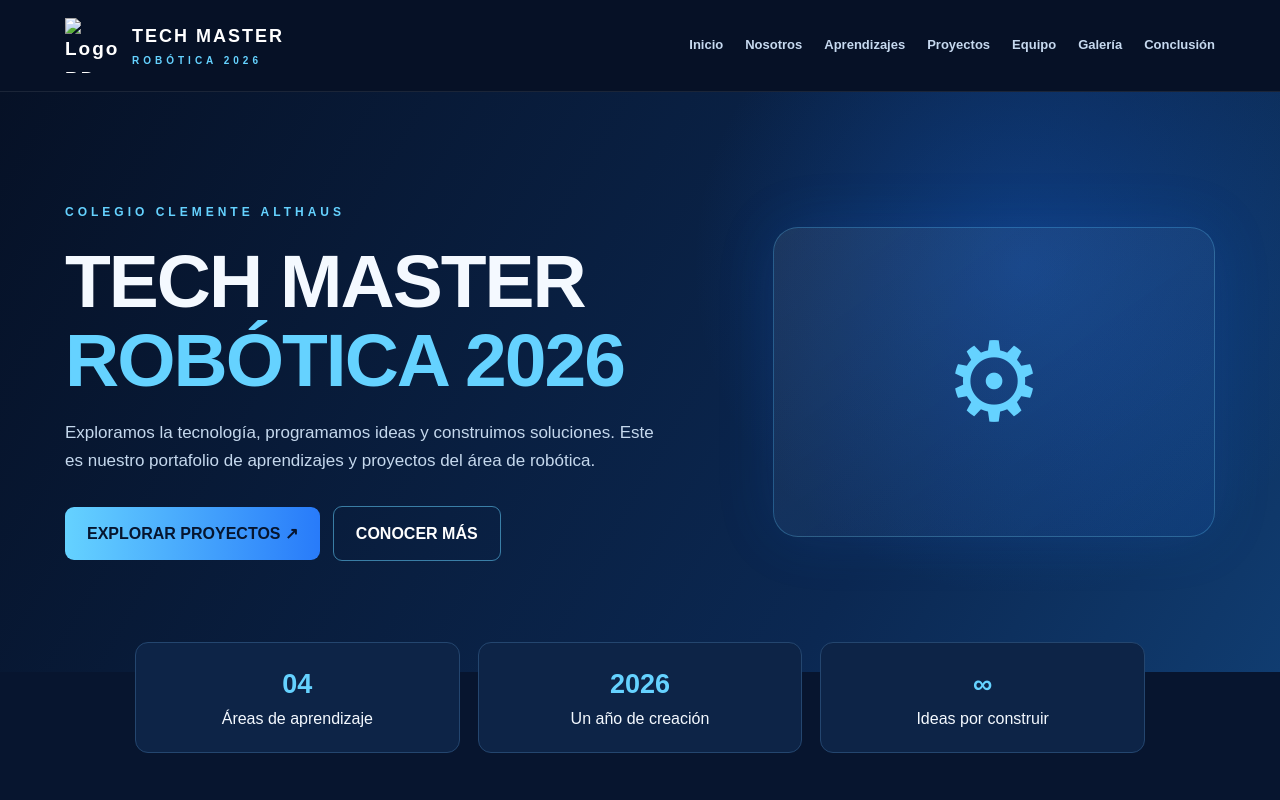
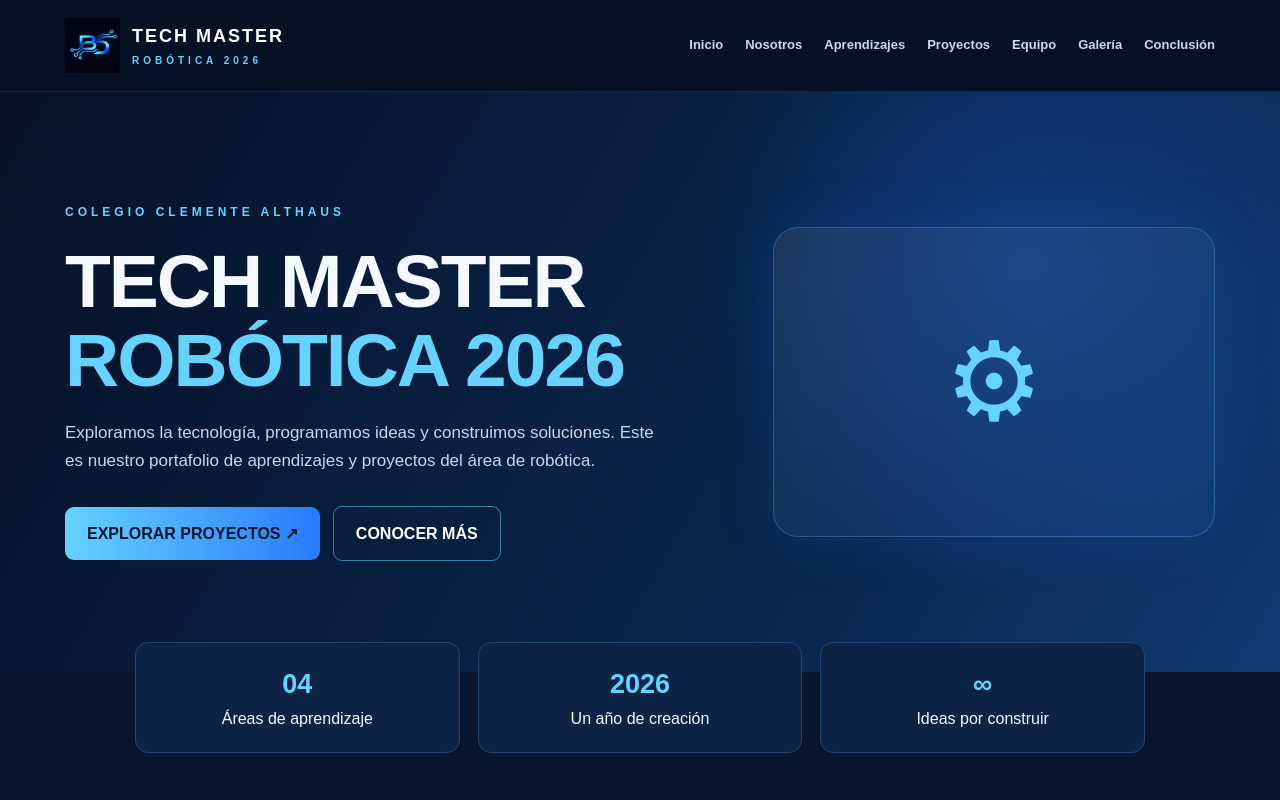
Before and after one commit to imbibiii/tech-master-robotica-2026, a plain HTML site: page index.html in a window 1280 px wide. Shown: the top 800 px of the page. Drawn offline with Linux system fonts and the light colour scheme.

Commit message:
Update index.html

```diff
--- a/index.html
+++ b/index.html
@@ -555,7 +555,7 @@ footer b {
   <div class="navin">
 
     <a class="brand" href="#inicio">
-    <img src="imagenes/logo-bd.png" alt="Logo BD">
+    <img src="logo-bd.png" alt="Logo BD">
     <div class="brand-text">
         <strong>TECH MASTER</strong>
         <small>ROBÓTICA 2026</small>
```
